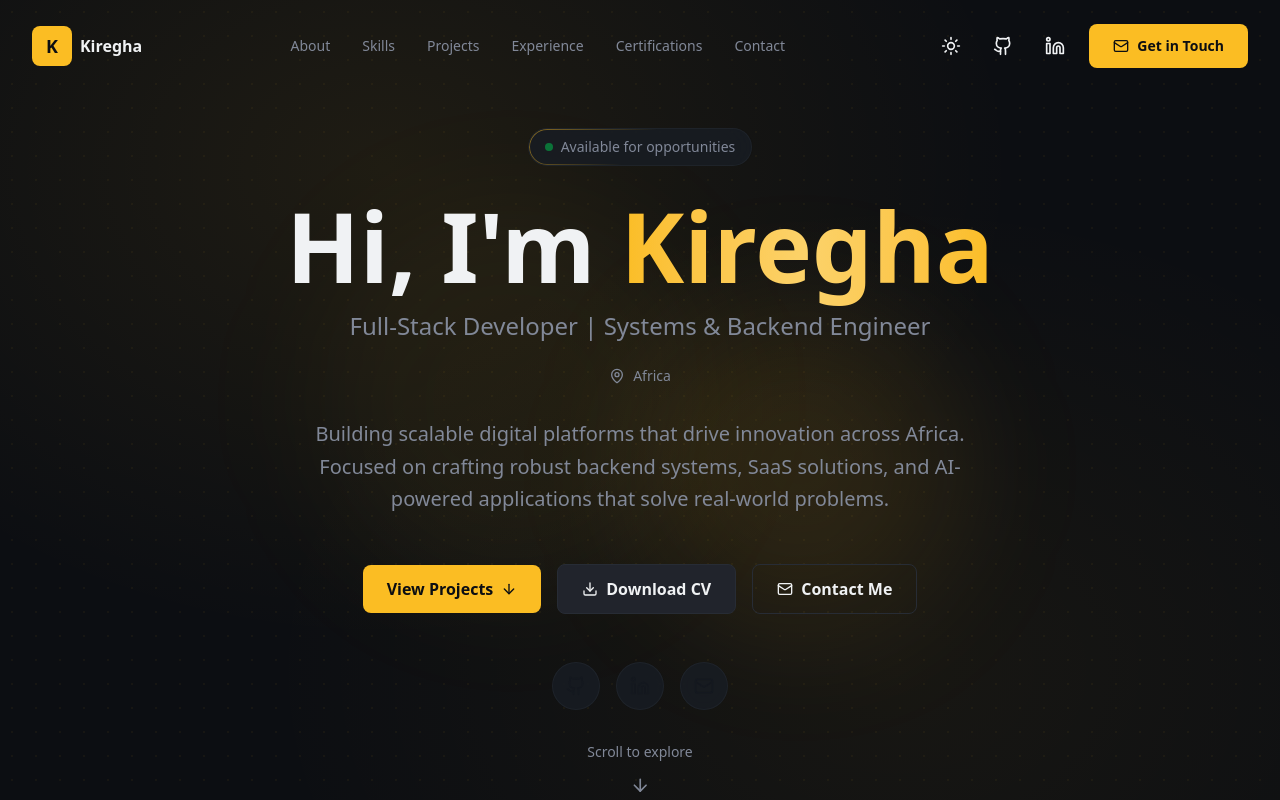
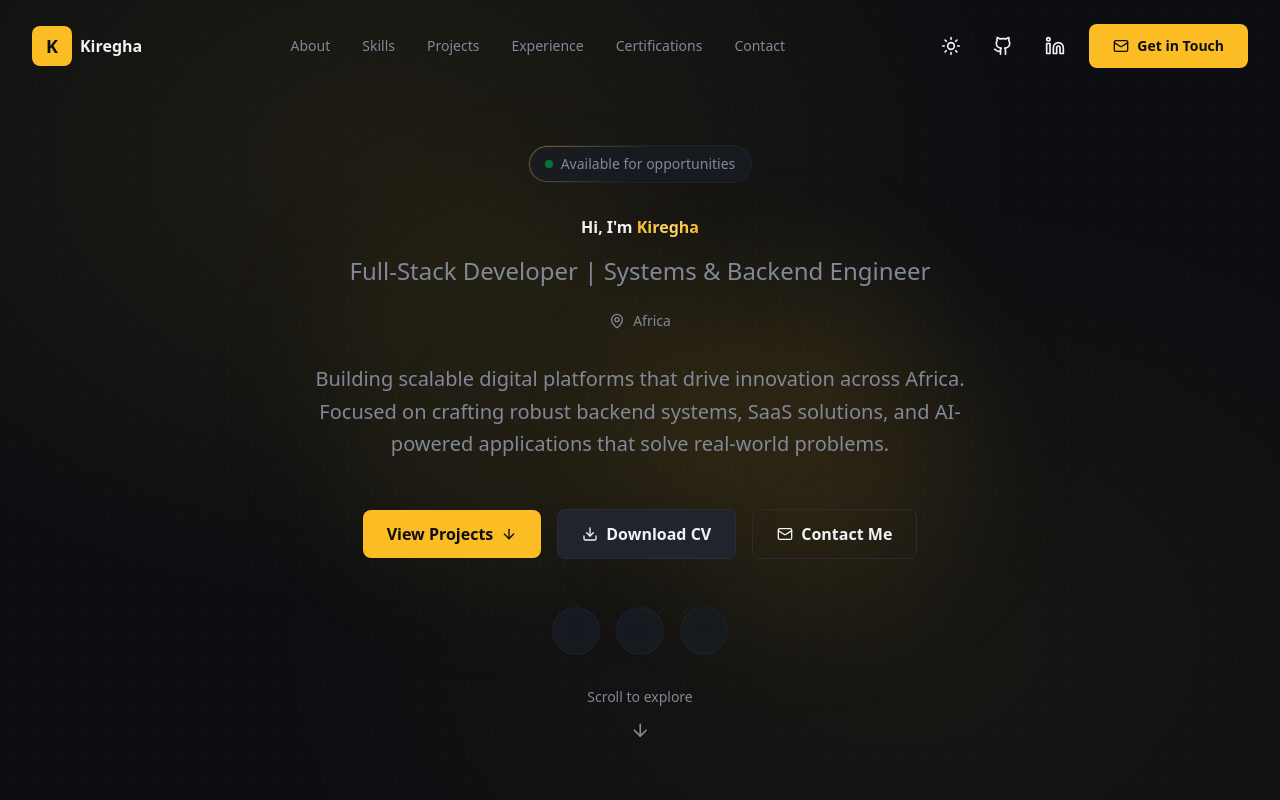
Before and after one commit to EzechielKiregha/kiregha-dev, a Next.js app: page / in a window 1280 px wide. Shown: the top 800 px of the page. Built offline with nearby package versions, Linux system fonts and the light colour scheme.

Commit message:
Hey I am Kiregha

```diff
--- a/components/HeroSection.tsx
+++ b/components/HeroSection.tsx
@@ -30,7 +30,7 @@ export function HeroSection() {
             initial={{ opacity: 0, y: 20 }}
             animate={{ opacity: 1, y: 0 }}
             transition={{ duration: 0.6, delay: 0.1 }}
-            className="text-md md:text-lg lg:text-8xl font-bold mb-4"
+            className="text-display-md md:text-display-lg lg:text-display-xl font-bold mb-4"
           >
             <span className="text-foreground">Hi, I'm </span>
             <span className="text-gradient-gold">{personalInfo.name.split(" ")[1]}</span>
```
